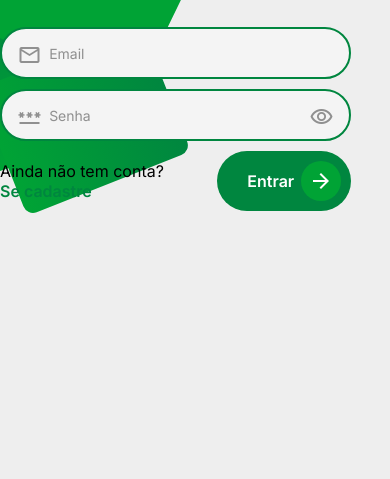
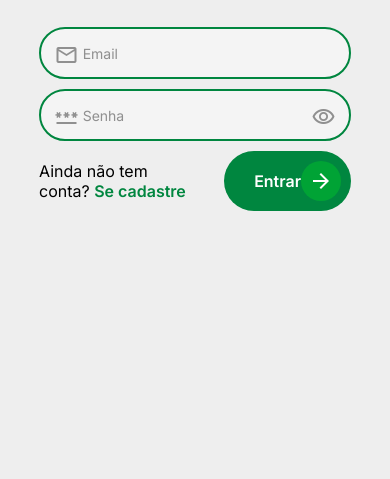
Before and after one commit to IntelVision-PI/intelvision, a website: page public/login.html in a window 390 px wide. Shown: the part 365-844 px from the top of the page. Drawn offline with nearby package versions, Linux system fonts and the light colour scheme; a web font is replaced by a local one.

Commit message:
feat: adicionar responsividade

```diff
--- a/public/css/login.css
+++ b/public/css/login.css
@@ -109,3 +109,21 @@ body{
     top: 10%;
     font-size: 10px;
 }
+
+@media (max-width: 1130px) {
+    body{
+        background-image: none;
+    }
+    .login_container{
+        justify-content: center;
+    }
+    .login_container{
+        padding: 0;
+    }
+}
+
+@media (max-width: 600px) {
+    .login_wrapper{
+        width: 80vw;
+    }
+}
```
